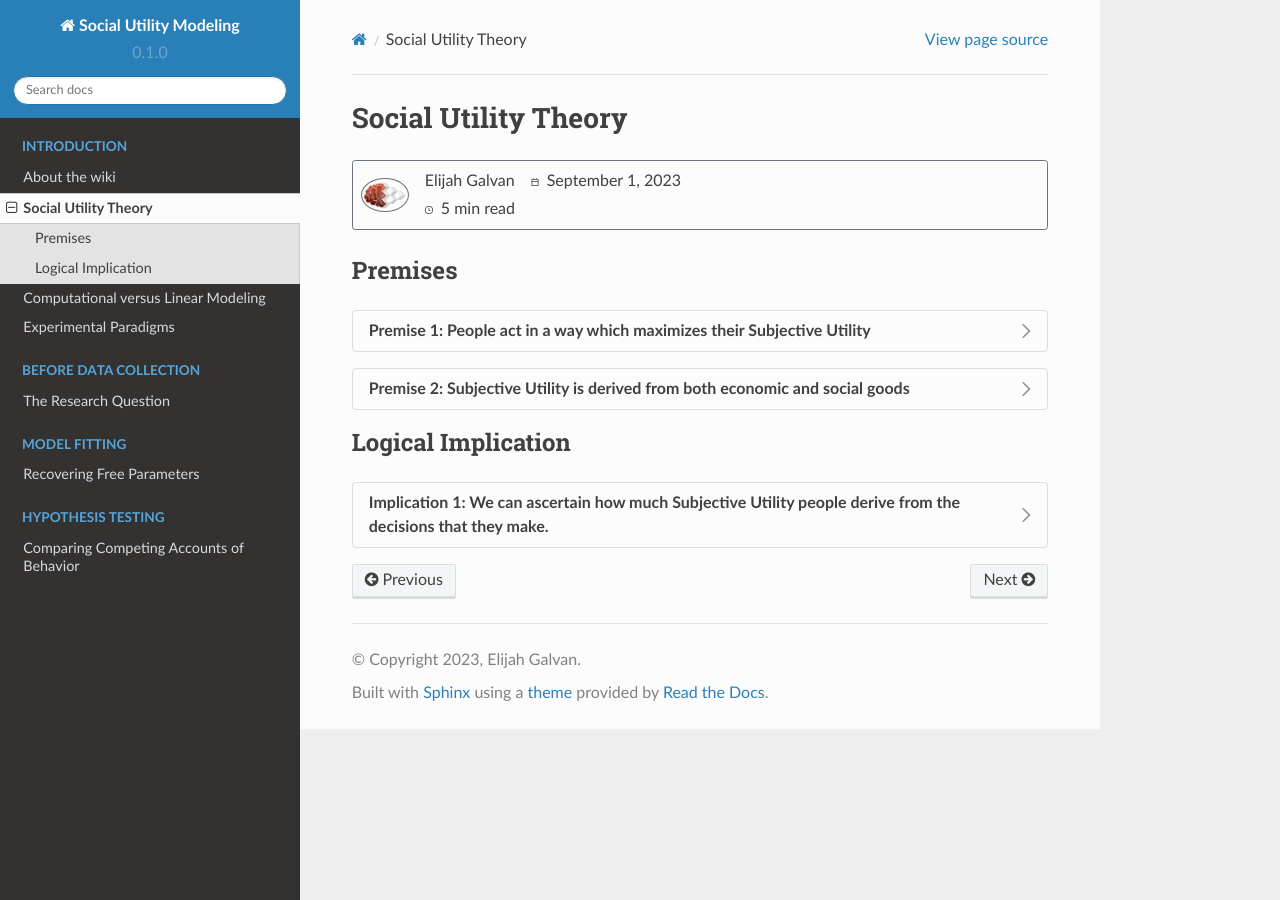
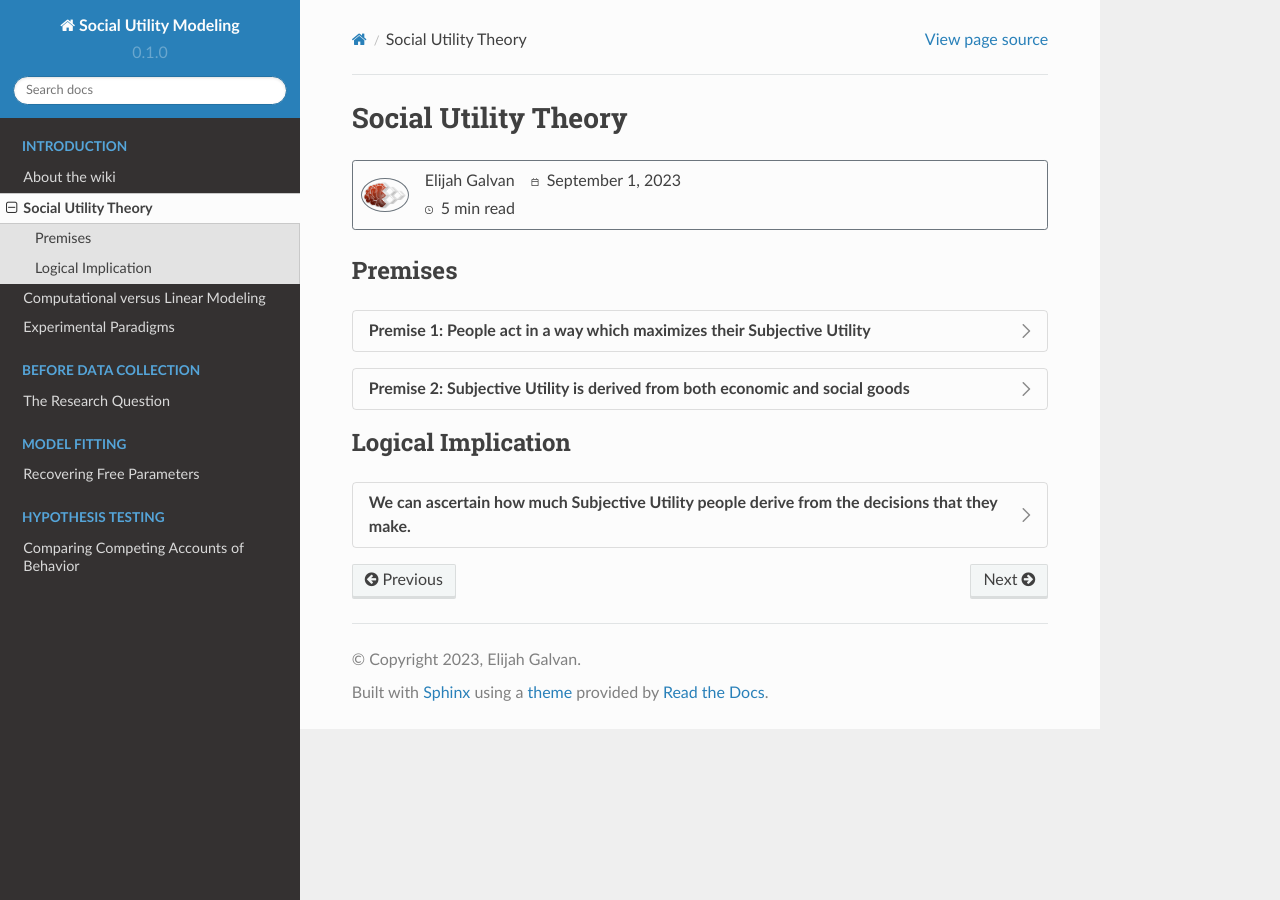
Before and after one commit to epgalvan/social-utility-modeling, a Sphinx documentation site: the page built from docs/source/0_2_0.rst, in a window 1280 px wide. Built offline with Sphinx 7.4.7 and the Read the Docs theme 2.0.0, drawn with Linux system fonts in a browser that asks for light colours.

Commit message:
trying a reformat

```diff
--- a/docs/source/0_2_0.rst
+++ b/docs/source/0_2_0.rst
@@ -56,7 +56,7 @@ Premises
 Logical Implication
 =========
 
-.. dropdown:: Implication 1: We can ascertain how much Subjective Utility people derive from the decisions that they make.
+.. dropdown:: We can ascertain how much Subjective Utility people derive from the decisions that they make.
 
     .. tab-set::
         .. tab-item:: Programming Logic
```
